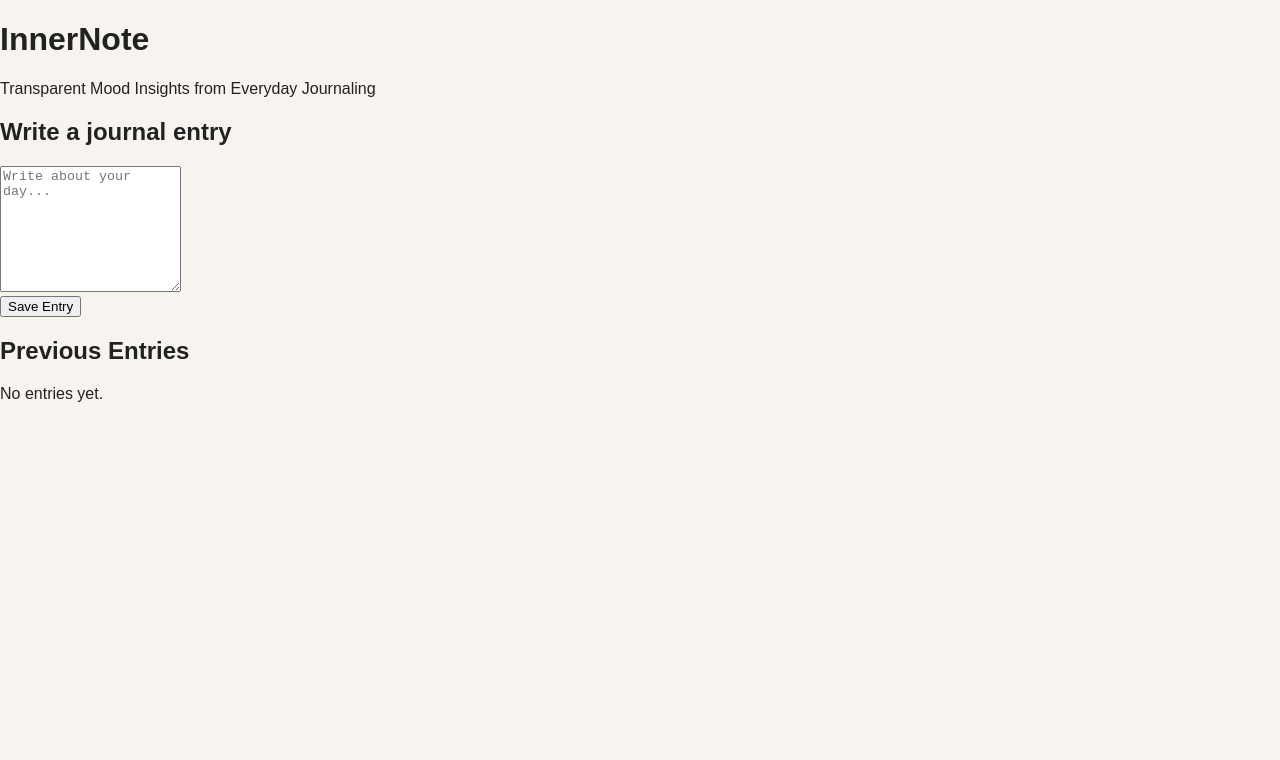
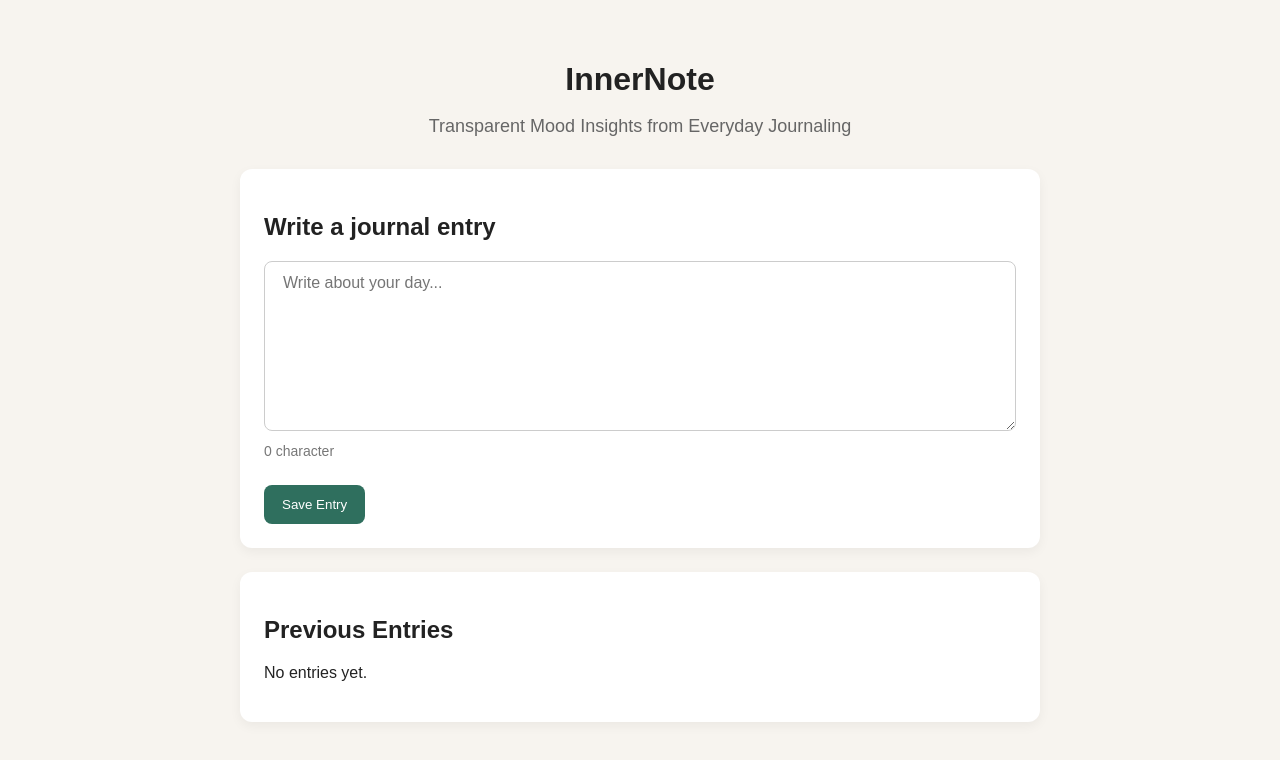
Before and after one commit to Messtiso/InnerNote, a React app in the folder frontend/: page / in a window 1280 px wide. Shown: the top 760 px of the page. Built offline with nearby package versions, Linux system fonts and the light colour scheme; the HTML template or start-up script is replaced by a standard one.

Commit message:
Improve UI layout and styling

```diff
--- a/frontend/src/App.jsx
+++ b/frontend/src/App.jsx
@@ -21,8 +21,10 @@ function App() {
 
   return (
     <main>
-      <h1>InnerNote</h1>
-      <p>Transparent Mood Insights from Everyday Journaling</p>
+      <header>
+        <h1>InnerNote</h1>
+        <p>Transparent Mood Insights from Everyday Journaling</p>
+      </header>
 
       <section>
         <h2>Write a journal entry</h2>
@@ -35,7 +37,9 @@ function App() {
         />
 
         <br />
-
+        <p className="character-count">
+          {journalText.length} character
+        </p>
         <button onClick={handleSaveEntry}>
           Save Entry
         </button>
@@ -48,8 +52,8 @@ function App() {
           <p>No entries yet.</p>
         ) : (
           entries.map((entry) => (
-            <article key={entry.id}>
-              <p>{entry.date}</p>
+            <article className="entry-card" key={entry.id}>
+              <p className="entry-date">{entry.date}</p>
               <p>{entry.text}</p>
             </article>
           ))
--- a/frontend/src/index.css
+++ b/frontend/src/index.css
@@ -8,3 +8,70 @@ body {
 root {
   min-height: 100vh;
 }
+
+main {
+  max-width: 800px;
+  margin: 0 auto;
+  padding: 40px 20px;
+}
+
+header {
+  text-align: center;
+  margin-bottom: 32px;
+}
+
+header h1{
+  text-align: 42px;
+  margin-bottom: 8px;
+}
+
+header p {
+  color: #666;
+  font-size: 18px;
+}
+
+section {
+  background: #ffffff;
+  padding: 24px;
+  margin-bottom: 24px;
+  border-radius: 12px;
+  box-shadow: 0 4px 12px rgba(0, 0, 0, 0.05);
+}
+
+textarea {
+  width: 100%;
+  box-sizing: border-box;
+  padding: 12px 18px;
+  font-size: 16px;
+  border: 1px solid #ccc;
+  border-radius: 8px;
+  resize: vertical;
+  font-family: inherit;
+}
+
+button {
+  margin-top: 12px;
+  padding: 12px 18px;
+  background: #2f6f5e;
+  color: white;
+  border: none;
+  border-radius: 8px;
+  font-size: 15;
+  cursor: pointer;
+}
+
+button:hover {
+  background: #25594c;
+}
+
+.entry-date {
+  font-size: 14px;
+  color: #777;
+  margin-bottom: 6px;
+}
+
+.character-count {
+  font-size: 14px;
+  color: #777;
+  margin-top: 8px;
+}
```
